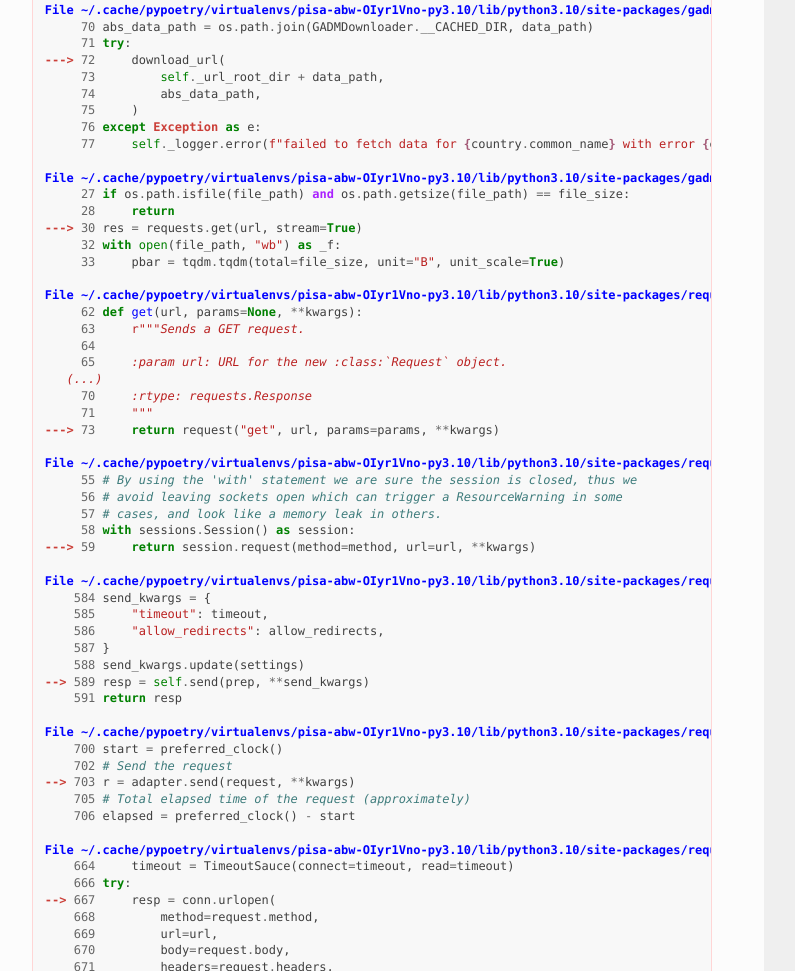
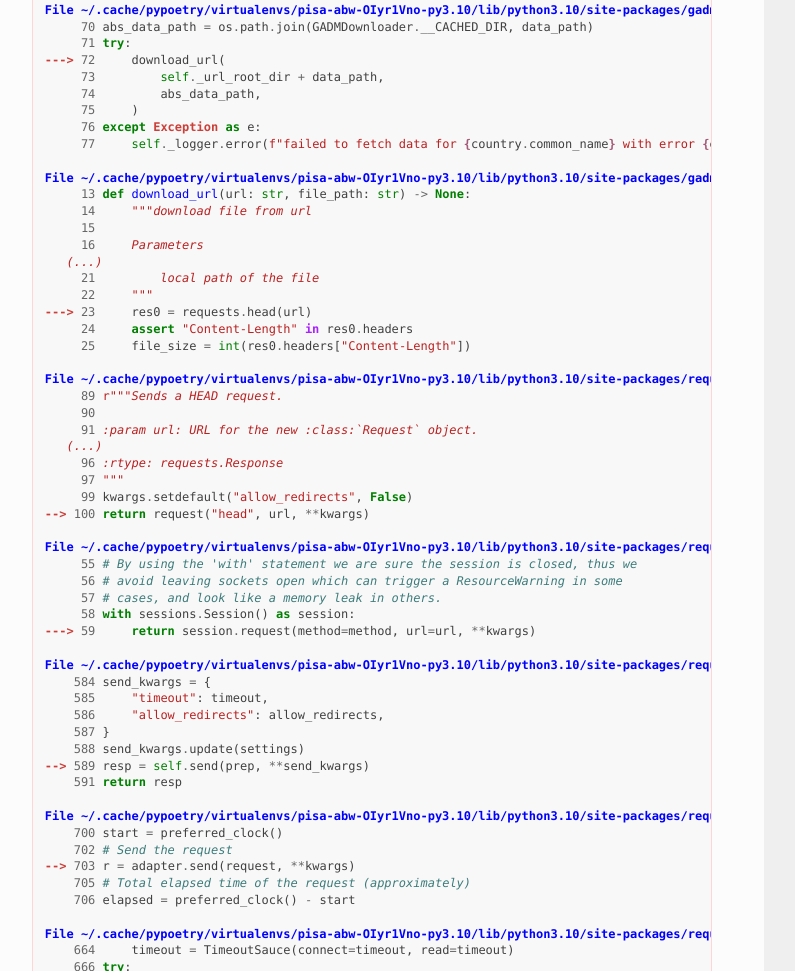
Before and after one commit to Analytics-for-a-Better-World/Public-Infrastructure-Service-Access, a plain HTML site: page examples/pisa_showcase_osm.html in a window 1280 px wide. Shown: the part 2045-3016 px from the top of the page, without its empty margins (336-1131 px from the left). Drawn offline with Linux system fonts and the light colour scheme.

Commit message:
Deploying to gh-pages from @ Analytics-for-a-Better-World/Public-Infrastructure-Service-Access@facd9af23ce60c78eb35b9aad58a5a40addae51e 🚀

```diff
--- a/examples/pisa_showcase_osm.html
+++ b/examples/pisa_showcase_osm.html
@@ -196,22 +196,27 @@
 <span class="g g-Whitespace">     </span><span class="mi">76</span> <span class="k">except</span> <span class="ne">Exception</span> <span class="k">as</span> <span class="n">e</span><span class="p">:</span>
 <span class="g g-Whitespace">     </span><span class="mi">77</span>     <span class="bp">self</span><span class="o">.</span><span class="n">_logger</span><span class="o">.</span><span class="n">error</span><span class="p">(</span><span class="sa">f</span><span class="s2">&quot;failed to fetch data for </span><span class="si">{</span><span class="n">country</span><span class="o">.</span><span class="n">common_name</span><span class="si">}</span><span class="s2"> with error </span><span class="si">{</span><span class="n">e</span><span class="si">}</span><span class="s2">&quot;</span><span class="p">)</span>
 
-<span class="nn">File ~/.cache/pypoetry/virtualenvs/pisa-abw-OIyr1Vno-py3.10/lib/python3.10/site-packages/gadm/utils.py:30,</span> in <span class="ni">download_url</span><span class="nt">(url, file_path)</span>
-<span class="g g-Whitespace">     </span><span class="mi">27</span> <span class="k">if</span> <span class="n">os</span><span class="o">.</span><span class="n">path</span><span class="o">.</span><span class="n">isfile</span><span class="p">(</span><span class="n">file_path</span><span class="p">)</span> <span class="ow">and</span> <span class="n">os</span><span class="o">.</span><span class="n">path</span><span class="o">.</span><span class="n">getsize</span><span class="p">(</span><span class="n">file_path</span><span class="p">)</span> <span class="o">==</span> <span class="n">file_size</span><span class="p">:</span>
-<span class="g g-Whitespace">     </span><span class="mi">28</span>     <span class="k">return</span>
-<span class="ne">---&gt; </span><span class="mi">30</span> <span class="n">res</span> <span class="o">=</span> <span class="n">requests</span><span class="o">.</span><span class="n">get</span><span class="p">(</span><span class="n">url</span><span class="p">,</span> <span class="n">stream</span><span class="o">=</span><span class="kc">True</span><span class="p">)</span>
-<span class="g g-Whitespace">     </span><span class="mi">32</span> <span class="k">with</span> <span class="nb">open</span><span class="p">(</span><span class="n">file_path</span><span class="p">,</span> <span class="s2">&quot;wb&quot;</span><span class="p">)</span> <span class="k">as</span> <span class="n">_f</span><span class="p">:</span>
-<span class="g g-Whitespace">     </span><span class="mi">33</span>     <span class="n">pbar</span> <span class="o">=</span> <span class="n">tqdm</span><span class="o">.</span><span class="n">tqdm</span><span class="p">(</span><span class="n">total</span><span class="o">=</span><span class="n">file_size</span><span class="p">,</span> <span class="n">unit</span><span class="o">=</span><span class="s2">&quot;B&quot;</span><span class="p">,</span> <span class="n">unit_scale</span><span class="o">=</span><span class="kc">True</span><span class="p">)</span>
+<span class="nn">File ~/.cache/pypoetry/virtualenvs/pisa-abw-OIyr1Vno-py3.10/lib/python3.10/site-packages/gadm/utils.py:23,</span> in <span class="ni">download_url</span><span class="nt">(url, file_path)</span>
+<span class="g g-Whitespace">     </span><span class="mi">13</span> <span class="k">def</span><span class="w"> </span><span class="nf">download_url</span><span class="p">(</span><span class="n">url</span><span class="p">:</span> <span class="nb">str</span><span class="p">,</span> <span class="n">file_path</span><span class="p">:</span> <span class="nb">str</span><span class="p">)</span> <span class="o">-&gt;</span> <span class="kc">None</span><span class="p">:</span>
+<span class="g g-Whitespace">     </span><span class="mi">14</span><span class="w">     </span><span class="sd">&quot;&quot;&quot;download file from url</span>
+<span class="g g-Whitespace">     </span><span class="mi">15</span><span class="sd"> </span>
+<span class="g g-Whitespace">     </span><span class="mi">16</span><span class="sd">     Parameters</span>
+<span class="sd">   (...)</span>
+<span class="g g-Whitespace">     </span><span class="mi">21</span><span class="sd">         local path of the file</span>
+<span class="g g-Whitespace">     </span><span class="mi">22</span><span class="sd">     &quot;&quot;&quot;</span>
+<span class="ne">---&gt; </span><span class="mi">23</span>     <span class="n">res0</span> <span class="o">=</span> <span class="n">requests</span><span class="o">.</span><span class="n">head</span><span class="p">(</span><span class="n">url</span><span class="p">)</span>
+<span class="g g-Whitespace">     </span><span class="mi">24</span>     <span class="k">assert</span> <span class="s2">&quot;Content-Length&quot;</span> <span class="ow">in</span> <span class="n">res0</span><span class="o">.</span><span class="n">headers</span>
+<span class="g g-Whitespace">     </span><span class="mi">25</span>     <span class="n">file_size</span> <span class="o">=</span> <span class="nb">int</span><span class="p">(</span><span class="n">res0</span><span class="o">.</span><span class="n">headers</span><span class="p">[</span><span class="s2">&quot;Content-Length&quot;</span><span class="p">])</span>
 
-<span class="nn">File ~/.cache/pypoetry/virtualenvs/pisa-abw-OIyr1Vno-py3.10/lib/python3.10/site-packages/requests/api.py:73,</span> in <span class="ni">get</span><span class="nt">(url, params, **kwargs)</span>
-<span class="g g-Whitespace">     </span><span class="mi">62</span> <span class="k">def</span><span class="w"> </span><span class="nf">get</span><span class="p">(</span><span class="n">url</span><span class="p">,</span> <span class="n">params</span><span class="o">=</span><span class="kc">None</span><span class="p">,</span> <span class="o">**</span><span class="n">kwargs</span><span class="p">):</span>
-<span class="g g-Whitespace">     </span><span class="mi">63</span><span class="w">     </span><span class="sa">r</span><span class="sd">&quot;&quot;&quot;Sends a GET request.</span>
-<span class="g g-Whitespace">     </span><span class="mi">64</span><span class="sd"> </span>
-<span class="g g-Whitespace">     </span><span class="mi">65</span><span class="sd">     :param url: URL for the new :class:`Request` object.</span>
+<span class="nn">File ~/.cache/pypoetry/virtualenvs/pisa-abw-OIyr1Vno-py3.10/lib/python3.10/site-packages/requests/api.py:100,</span> in <span class="ni">head</span><span class="nt">(url, **kwargs)</span>
+<span class="g g-Whitespace">     </span><span class="mi">89</span><span class="w"> </span><span class="sa">r</span><span class="sd">&quot;&quot;&quot;Sends a HEAD request.</span>
+<span class="g g-Whitespace">     </span><span class="mi">90</span><span class="sd"> </span>
+<span class="g g-Whitespace">     </span><span class="mi">91</span><span class="sd"> :param url: URL for the new :class:`Request` object.</span>
 <span class="sd">   (...)</span>
-<span class="g g-Whitespace">     </span><span class="mi">70</span><span class="sd">     :rtype: requests.Response</span>
-<span class="g g-Whitespace">     </span><span class="mi">71</span><span class="sd">     &quot;&quot;&quot;</span>
-<span class="ne">---&gt; </span><span class="mi">73</span>     <span class="k">return</span> <span class="n">request</span><span class="p">(</span><span class="s2">&quot;get&quot;</span><span class="p">,</span> <span class="n">url</span><span class="p">,</span> <span class="n">params</span><span class="o">=</span><span class="n">params</span><span class="p">,</span> <span class="o">**</span><span class="n">kwargs</span><span class="p">)</span>
+<span class="g g-Whitespace">     </span><span class="mi">96</span><span class="sd"> :rtype: requests.Response</span>
+<span class="g g-Whitespace">     </span><span class="mi">97</span><span class="sd"> &quot;&quot;&quot;</span>
+<span class="g g-Whitespace">     </span><span class="mi">99</span> <span class="n">kwargs</span><span class="o">.</span><span class="n">setdefault</span><span class="p">(</span><span class="s2">&quot;allow_redirects&quot;</span><span class="p">,</span> <span class="kc">False</span><span class="p">)</span>
+<span class="ne">--&gt; </span><span class="mi">100</span> <span class="k">return</span> <span class="n">request</span><span class="p">(</span><span class="s2">&quot;head&quot;</span><span class="p">,</span> <span class="n">url</span><span class="p">,</span> <span class="o">**</span><span class="n">kwargs</span><span class="p">)</span>
 
 <span class="nn">File ~/.cache/pypoetry/virtualenvs/pisa-abw-OIyr1Vno-py3.10/lib/python3.10/site-packages/requests/api.py:59,</span> in <span class="ni">request</span><span class="nt">(method, url, **kwargs)</span>
 <span class="g g-Whitespace">     </span><span class="mi">55</span> <span class="c1"># By using the &#39;with&#39; statement we are sure the session is closed, thus we</span>
```
Also changed, not shown: searchindex.js.
